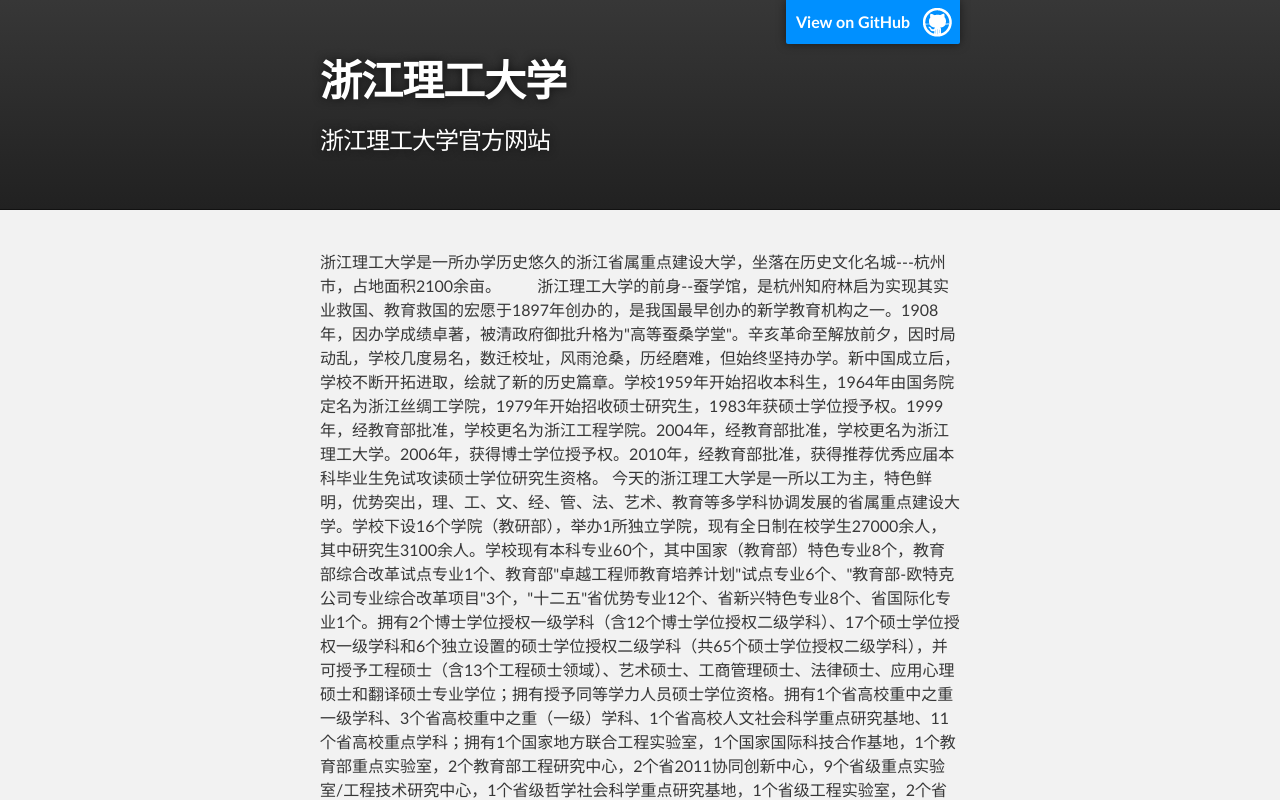
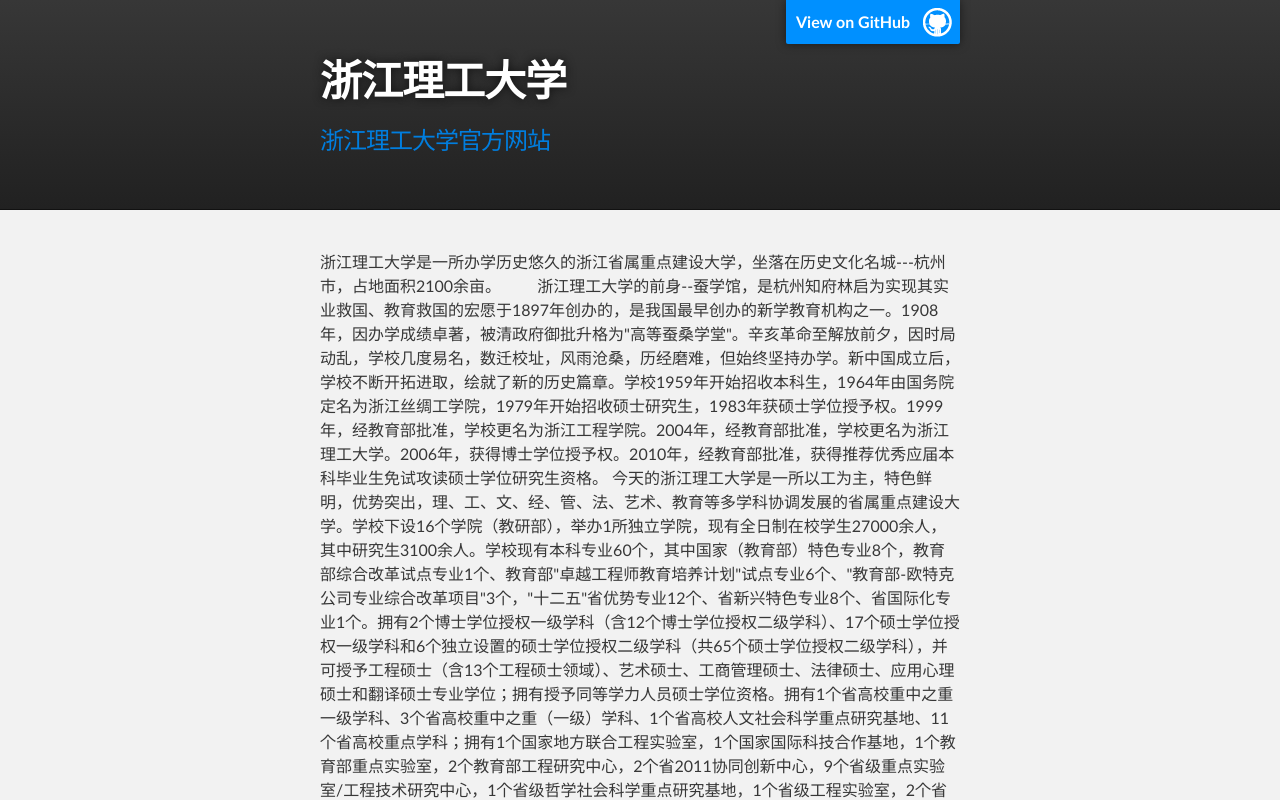
Before and after one commit to zstu-edu/zstu-edu.github.io, a plain HTML site: page index.html in a window 1280 px wide. Shown: the top 800 px of the page. Drawn offline with Linux system fonts and the light colour scheme.

Commit message:
Update index.html

```diff
--- a/index.html
+++ b/index.html
@@ -17,7 +17,7 @@
           <a id="forkme_banner" href="https://github.com/zstu-edu">View on GitHub</a>
 
           <h1 id="project_title">浙江理工大学</h1>
-          <h2 id="project_tagline">浙江理工大学官方网站</h2>
+          <h2 id="project_tagline"><a target="_blank" href="http://www.zstu.edu.cn/">浙江理工大学官方网站</a></h2>
 
         </header>
     </div>
```
